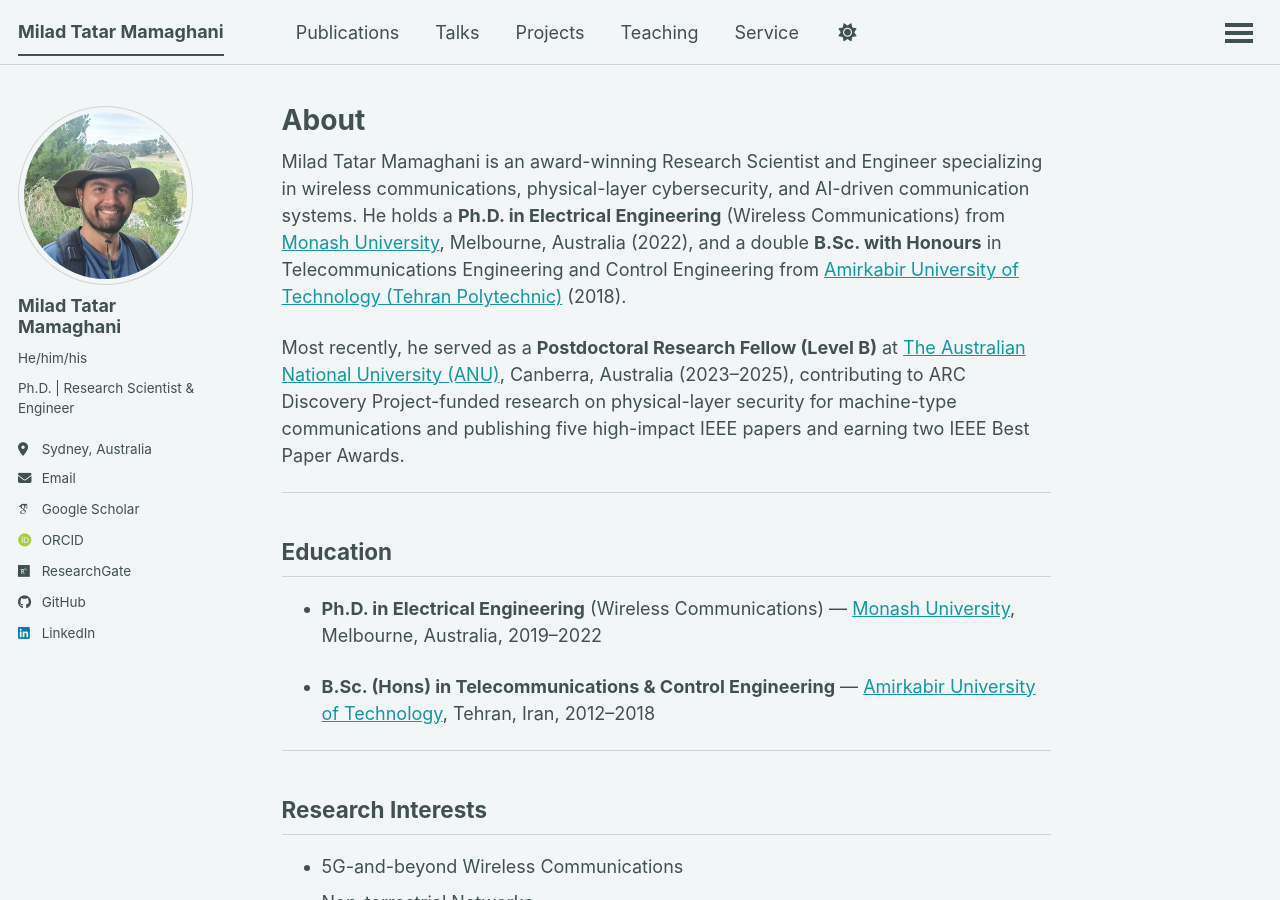
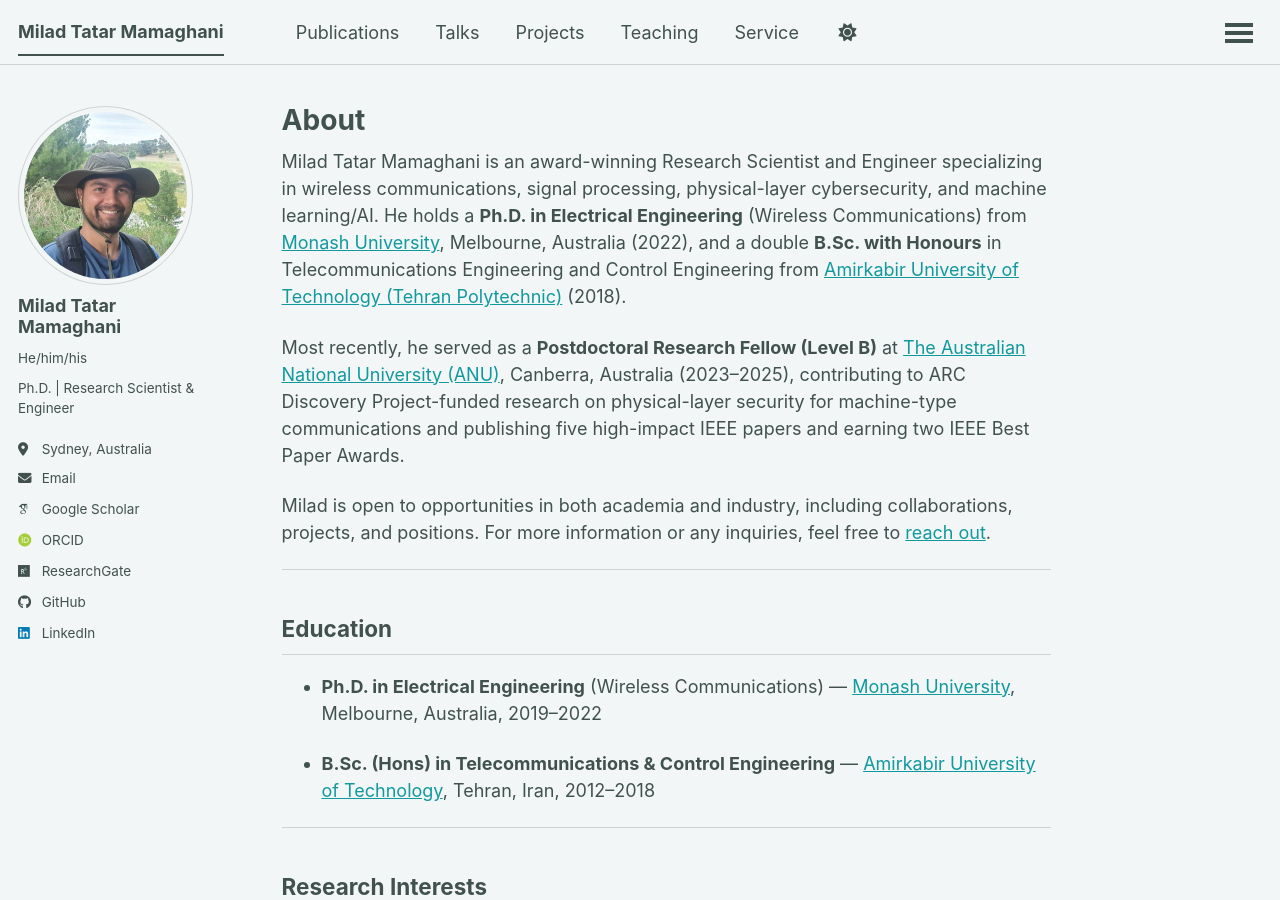
Before and after one commit to miladtm94/miladtm94.github.io, a Jekyll site: the page built from _pages/about.md, in a window 1280 px wide and 900 px high. Built offline with Jekyll 4.4.1, drawn with Linux system fonts in a browser that asks for light colours; some web fonts are replaced; a script that is not in the unit is left out.

Commit message:
minor updates

```diff
--- a/_pages/about.md
+++ b/_pages/about.md
@@ -7,9 +7,11 @@ redirect_from:
   - /about.html
 ---
 
-Milad Tatar Mamaghani is an award-winning Research Scientist and Engineer specializing in wireless communications, physical-layer cybersecurity, and AI-driven communication systems. He holds a **Ph.D. in Electrical Engineering** (Wireless Communications) from [Monash University](https://www.monash.edu/), Melbourne, Australia (2022), and a double **B.Sc. with Honours** in Telecommunications Engineering and Control Engineering from [Amirkabir University of Technology (Tehran Polytechnic)](http://aut.ac.ir/) (2018).
+Milad Tatar Mamaghani is an award-winning Research Scientist and Engineer specializing in wireless communications, signal processing, physical-layer cybersecurity, and machine learning/AI. He holds a **Ph.D. in Electrical Engineering** (Wireless Communications) from [Monash University](https://www.monash.edu/), Melbourne, Australia (2022), and a double **B.Sc. with Honours** in Telecommunications Engineering and Control Engineering from [Amirkabir University of Technology (Tehran Polytechnic)](http://aut.ac.ir/) (2018).
 
 Most recently, he served as a **Postdoctoral Research Fellow (Level B)** at [The Australian National University (ANU)](https://www.anu.edu.au/), Canberra, Australia (2023–2025), contributing to ARC Discovery Project-funded research on physical-layer security for machine-type communications and publishing five high-impact IEEE papers and earning two IEEE Best Paper Awards.
+
+Milad is open to opportunities in both academia and industry, including collaborations, projects, and positions. For more information or any inquiries, feel free to [reach out](mailto:milad.tatarmamaghani@gmail.com).
 
 
 
```
Also changed, not shown: _pages/portfolio.md (+1 -1 lines).
